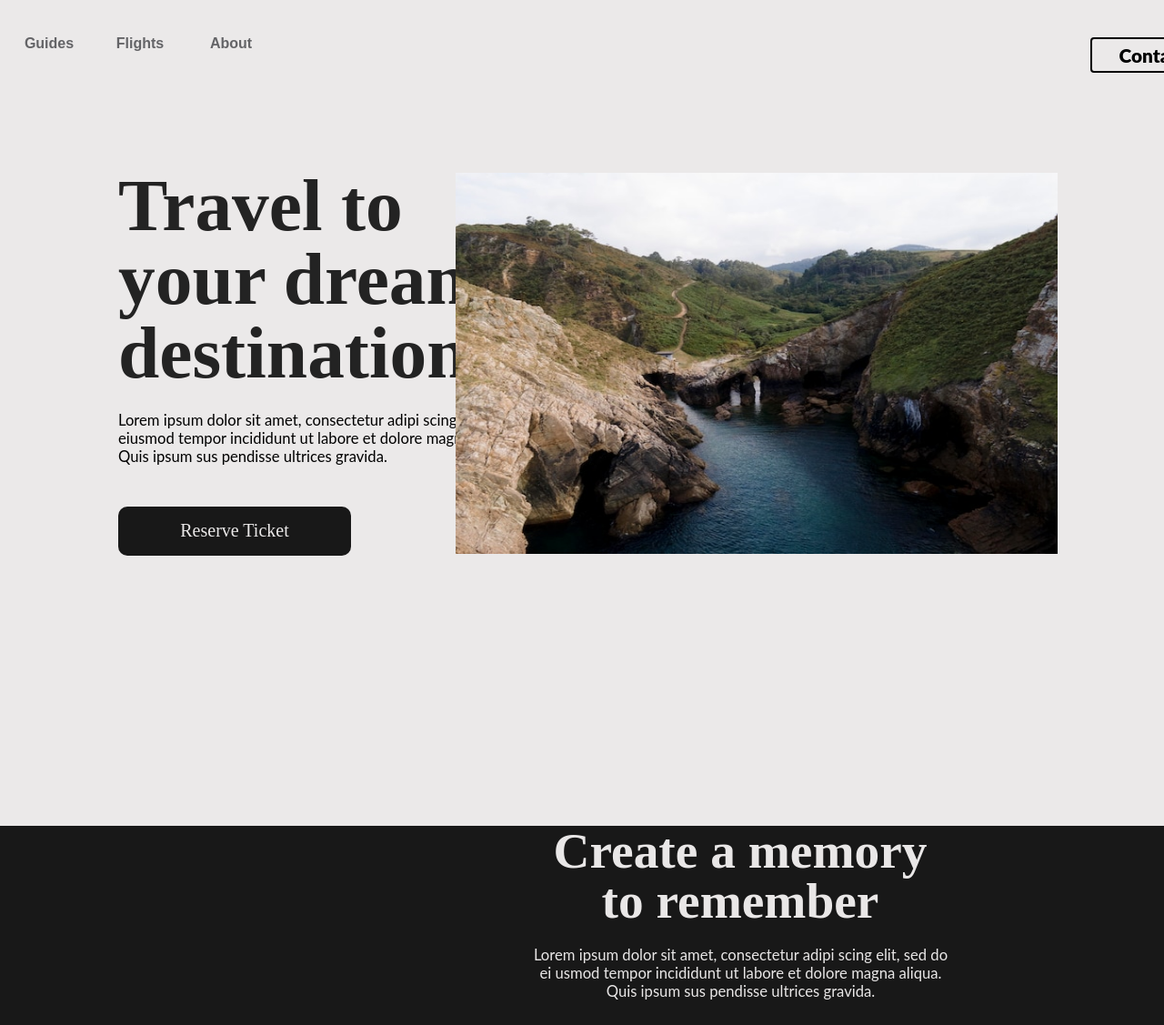
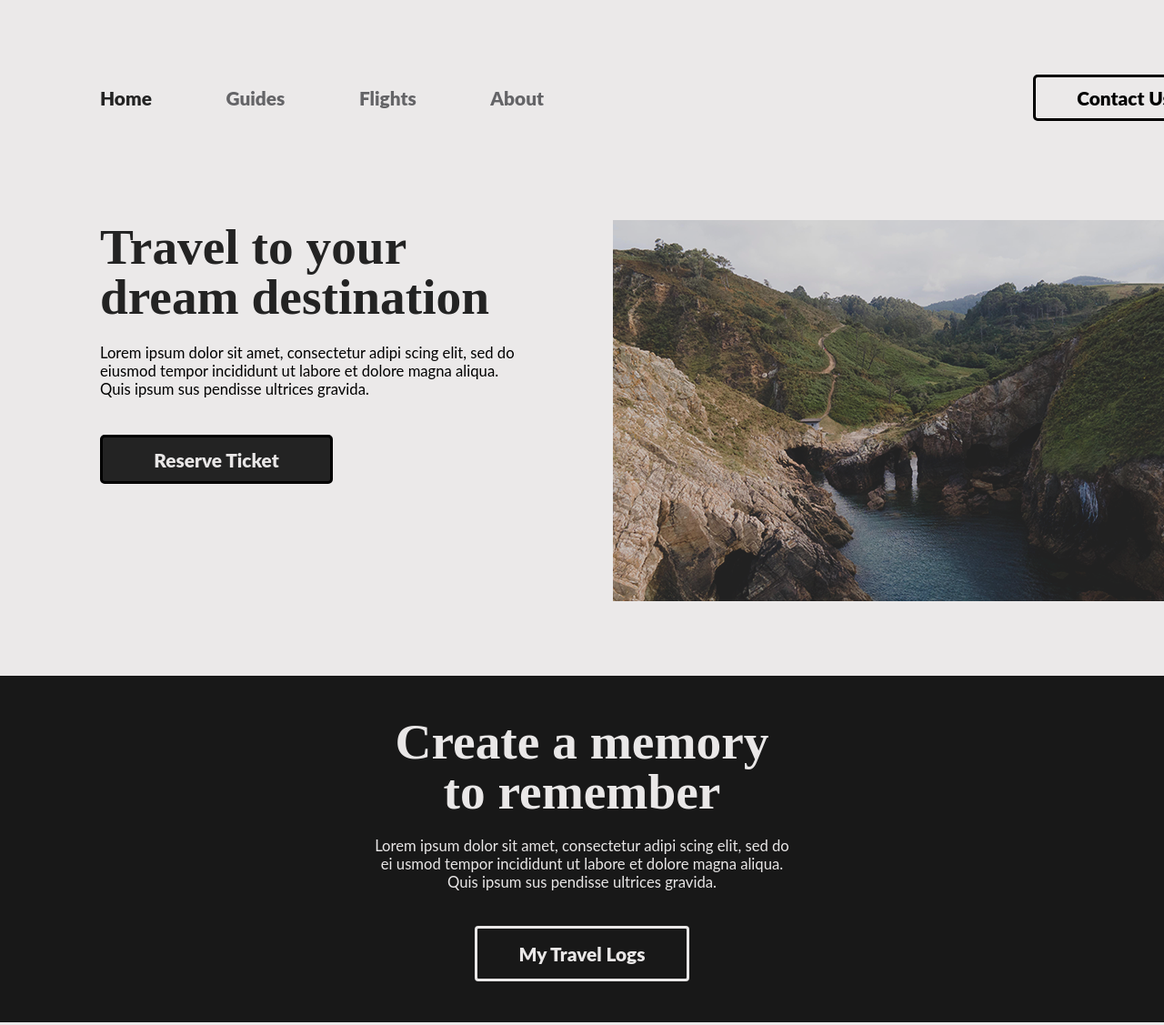
Before and after one commit to pechenco/project-page, a plain HTML site: page index.html in a window 1280 px wide. Shown: the top 1127 px of the page at 91% size. Drawn offline with Linux system fonts and the light colour scheme.

Commit message:
fix 1, 1/2 2 section

```diff
--- a/css/style.css
+++ b/css/style.css
@@ -1,20 +1,18 @@
+* {
+    padding: 0;
+    margin: 0;
+}
+
 body {
     font-family: Arial, Helvetica, sans-serif;
     font-size: 100%;
-    background-color: #ebe9e9;
-    margin: 0;
-
+    background-color: #ebe9e9
 }
 
 button {
     border: none;
     background-color: transparent;
     cursor: pointer;
-    padding: 0;
-}
-
-.ul {
-    margin: 0;
     padding: 0;
 }
 
@@ -31,79 +29,102 @@ input::placeholder {
     color: black
 }
 
+.d-flex {
+    display: flex;
+}
+
+.justify_content {
+    justify-content: space-between;
+}
+
 .margin_top {
     margin-top: 20px;
     background-color: #ebe9e9;
 }
 
-.first_title {
-    height: 846px;
+.section {
+    background-color: #ebe9e9;
 }
 
-.group_1 {
-    width: 1382px;
-    height: 846px;
-    margin: 0 auto;
+.content {
+
+    display: flex;
+    width: 1226px;
+    justify-content: space-between;
+    align-items: center;
+    margin-top: 50px;
+    margin-bottom: 78px;
+    padding: 0 110px;
 }
 
-.page-navigation {
-    border-color: #101010;
-    background-color: #ebe9e9;
-    min-height: 64px;
+.navbar {
+    align-items: center;
+    width: 488px;
+    display: flex;
+    justify-content: space-between;
     height: 114px;
-    margin-left: -170px;
 }
 
-.page-navigation li {
-    float: left;
-    width: 100px;
-}
-
-.style_header {
-    display: block;
-    color: #646467;
-    line-height: 4em;
-    font-weight: bold;
-    text-align: center;
-}
-
-.change_color {
-    display: block;
-    color: black;
-    line-height: 4em;
-    font-weight: bold;
-    text-align: center;
-}
-
-.login {
-    margin: 25px;
+.navbar>ul {
+    padding: 20px 0;
+    display: flex;
+    width: 488px;
+    justify-content: space-between;
     font-family: 'Lato';
     font-style: normal;
     font-weight: 900;
     font-size: 20.8333px;
     line-height: 25px;
-    float: right;
-    border: 2.5px solid black;
-    border-radius: 4px;
-    padding: 5px 30px;
-    margin-right: -120px;
-
+    color: #646467;
 }
 
-.first_header {
+.navbar>ul>li>a {
+    color: #646467;
+}
+
+.navbar>ul>li:first-child>a{
+    color: #232323;
+}
+
+.button {
+    font-family: 'Lato';
+    font-style: normal;
+    font-weight: 900;
+    font-size: 20.8333px;
+    line-height: 25px;
+    width: 200px;
+    border: 3px solid black;
+    border-radius: 5px;
+    padding: 10px;
+}
+
+
+/* .main {
+    display: flex;
+    width: 1226px;
+    justify-content: space-between;
+} */
+
+.main_textbar {
+    height: 419px;
+}
+
+.header {
     width: 458px;
     height: 247px;
     font-family: 'Cardo';
     font-style: normal;
+    margin-bottom: 22px;
+    color: #232323;
+}
+
+.header__size {
     font-weight: 700;
     font-size: 81.4318px;
     line-height: 81px;
-    color: #232323;
-    margin-left: 130px;
-    margin-bottom: 20px;
 }
 
-.first_section_paragraf {
+.parag {
     width: 456px;
     height: 60px;
     font-family: 'Lato';
@@ -111,39 +132,51 @@ input::placeholder {
     font-weight: 400;
     font-size: 16.657px;
     line-height: 20px;
-    margin-left: 130px;
-    margin-bottom: 45px;
-
+    margin-bottom: 40px;
 }
 
-.ticket_button {
-    font-family: 'Cardo';
-    margin-left: 130px;
+
+.button__style {
     width: 256px;
     height: 54px;
-    background-color: #181818;
-    color: #ebe9e9;
-    font-size: 20px;
-    border-radius: 10px;
+    color: #E9E7E7;
+    background-color: #232323;
 }
 
 .mountain_img {
-    position: absolute;
-    right: 117px;
-    top: 190px;
     width: 662px;
     height: 419px;
-}
-
-.second_title {
-    /* width: 1574px; */
-    height: 1187px;
 }
 
 .travel_logs {
     background-color: #181818;
     color: #E9E7E7;
     text-align: center;
+}
+
+.header__color {
+    color: #E9E7E7;
+
+}
+
+.header__size:nth-child(1) {
+    width: 468px;
+    height: 112px;
+    font-size: 55.3643px;
+    line-height: 55px;
+
+}
+
+.center {
+    margin: 0 auto;
+}
+
+.travel_logs>h2 {
+    padding-top: 45px;
+    padding-bottom: 20px;
+}
+.travel_logs>p {
+    padding-bottom: 38px;
 }
 
 .secont_header {
@@ -153,20 +186,7 @@ input::placeholder {
     font-weight: 700;
     font-size: 55.3643px;
     line-height: 55px;
-    margin-left: 580px;
     margin-bottom: 20px;
-}
-
-.second_section_paragraf {
-    width: 469px;
-    height: 60px;
-    font-family: 'Lato';
-    font-style: normal;
-    font-weight: 400;
-    font-size: 16.6421px;
-    line-height: 20px;
-    margin-left: 580px;
-    margin-bottom: 45px;
 }
 
 .button_travel_logs {
@@ -180,7 +200,7 @@ input::placeholder {
     margin: 0 45px 45px 45px;
     border-radius: 4px;
     padding: 15px 45px;
-    margin-left: -25px;
+
 }
 
 .img_collection {
--- a/index.html
+++ b/index.html
@@ -9,43 +9,50 @@
   </head>
   <body>
     <div class="all_project">
-      <div class="first_title">
-        <nav class="page-navigation">
-          <div class="group_1">
-            <ul class="color">
-              <li><a href="#" class="change_color">Home</a></li>
-              <li><a href="#" class="style_header">Guides</a></li>
-              <li><a href="#" class="style_header">Flights</a></li>
-              <li><a href="#" class="style_header">About</a></li>
+      <section class="section">
+        <div class="content">
+          <nav class="navbar">
+            <ul>
+              <li><a href="#">Home</a></li>
+              <li><a href="#">Guides</a></li>
+              <li><a href="#">Flights</a></li>
+              <li><a href="#">About</a></li>
             </ul>
-            <button class="login">Contact Us</button>
+          </nav>
+          <button class="button">Contact Us</button>
         </div>
-        </nav>
-        <!-- nav end -->
-        <div class="main">
-          <h1 class="first_header">Travel to your dream destination</h1>
-          <p class="first_section_paragraf">
+        <div class="content">
+          <span class="main_textbar">
+            <h1 class="header header__size">
+              Travel to your dream destination
+            </h1>
+            <p class="parag">
               Lorem ipsum dolor sit amet, consectetur adipi scing elit, sed do
               eiusmod tempor incididunt ut labore et dolore magna aliqua. Quis
               ipsum sus pendisse ultrices gravida.
             </p>
-          <button class="ticket_button">Reserve Ticket</button>
-          <img class="mountain_img" src="img/first_img.jpg" alt="mountian" />
+            <span>
+              <button class="button button__style">Reserve Ticket</button>
+            </span>
+          </span>
+          <span>
+            <img class="mountain_img" src="img/1 section.png" alt="mountian" />
+          </span>
         </div>
-        <!-- main section end -->
-      </div>
-      <!-- /First title -->
-      <div class="second_title">
+      </section>
+      <!-- /Group 1 -->
+      <section class="section">
         <div class="travel_logs">
-          <h2 class="secont_header">Create a memory to remember</h2>
-          <p class="second_section_paragraf">
+            <h2 class="header header__color header__size center">Create a memory to remember</h2>
+            <p class="parag center">
               Lorem ipsum dolor sit amet, consectetur adipi scing elit, sed do ei
               usmod tempor incididunt ut labore et dolore magna aliqua. Quis ipsum
               sus pendisse ultrices gravida.
             </p>
           <button class="button_travel_logs">My Travel Logs</button>
         </div>
-        <!-- img bar -->
+      </section>
+      <div class="second_title"></div>
         <div class="img_collection">
           <div class="section">
             <img
```
Also changed, not shown: img/1 section.png (added). Lines whose indentation alone changed are shown as unchanged.
